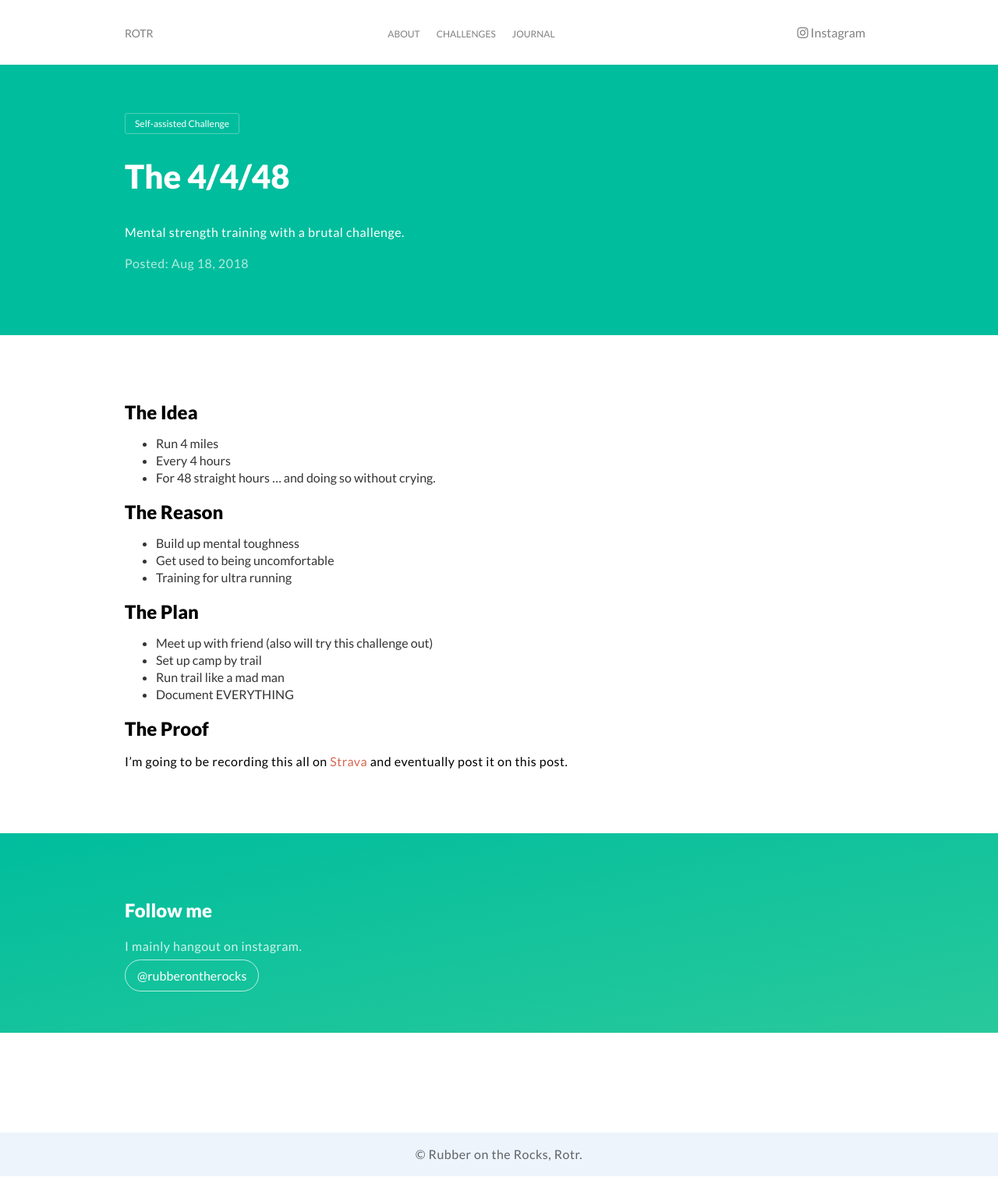
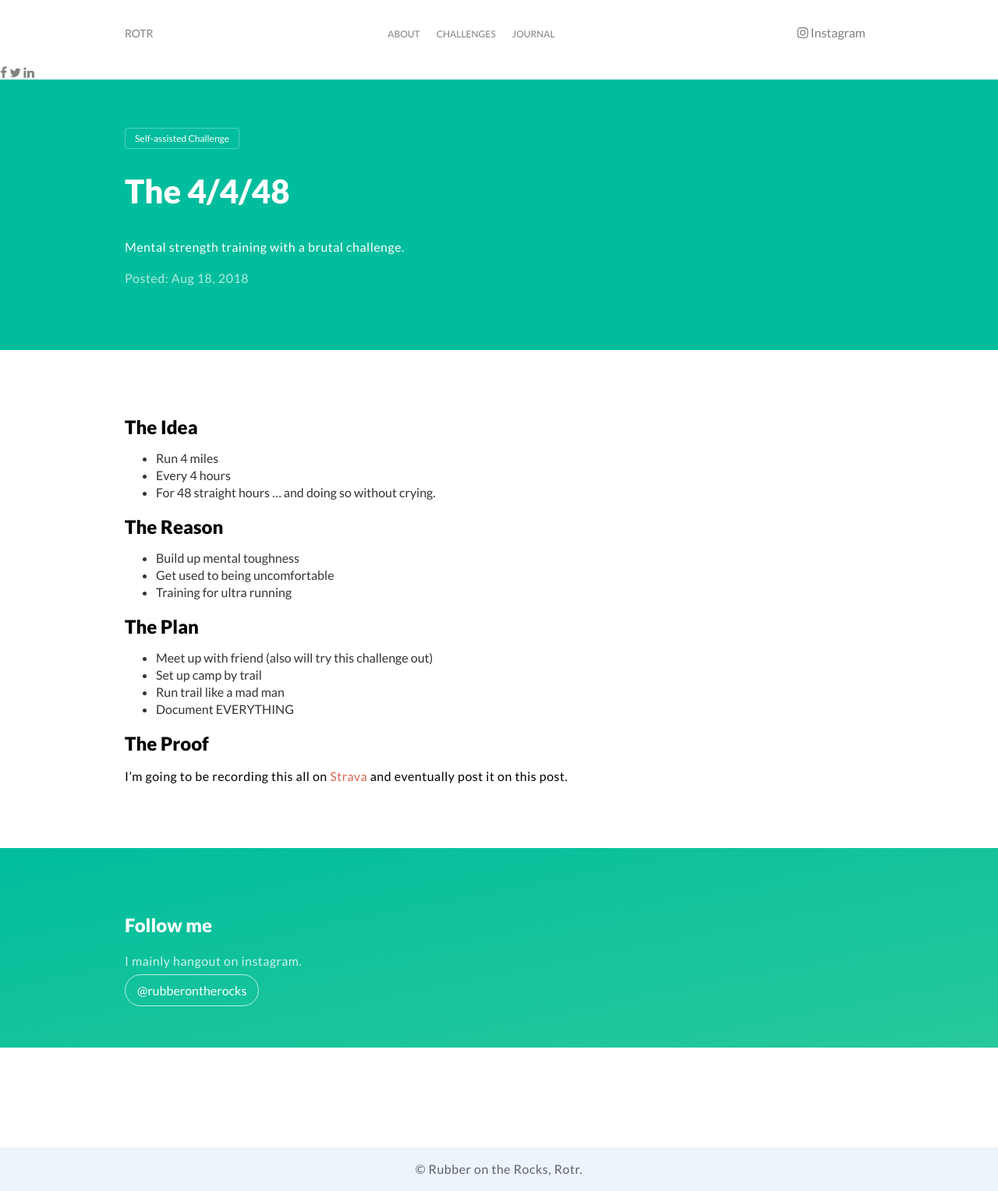
Before and after one commit to enriquezm/rotr, a Jekyll site: the page built from _posts/2018-08-17-the-four-four-fortyeight.md, in a window 1280 px wide. Shown: the whole page at 78% size. Built offline with Jekyll 4.4.1, drawn with Linux system fonts in a browser that asks for light colours; nearby versions of some CDN libraries; a script that is not in the unit is left out; comment, search, counter and statistics services are not loaded.

Commit message:
Add in social sidebar.

```diff
--- a/_layouts/post.html
+++ b/_layouts/post.html
@@ -2,6 +2,12 @@
 layout: default
 comments: true
 ---
+<div id="social-sidebar" class="icon-bar">
+  <a href="#" class="facebook"><i class="fa fa-facebook"></i></a>
+  <a href="#" class="twitter"><i class="fa fa-twitter"></i></a>
+	<a href="#" class="linkedin"><i class="fa fa-linkedin"></i></a>
+</div>
+
 <section class="post-landing p5">
 	<span>{{ page.category }}</span>
 	<h1 class="post-title">{{ page.title }}</h1>
```
